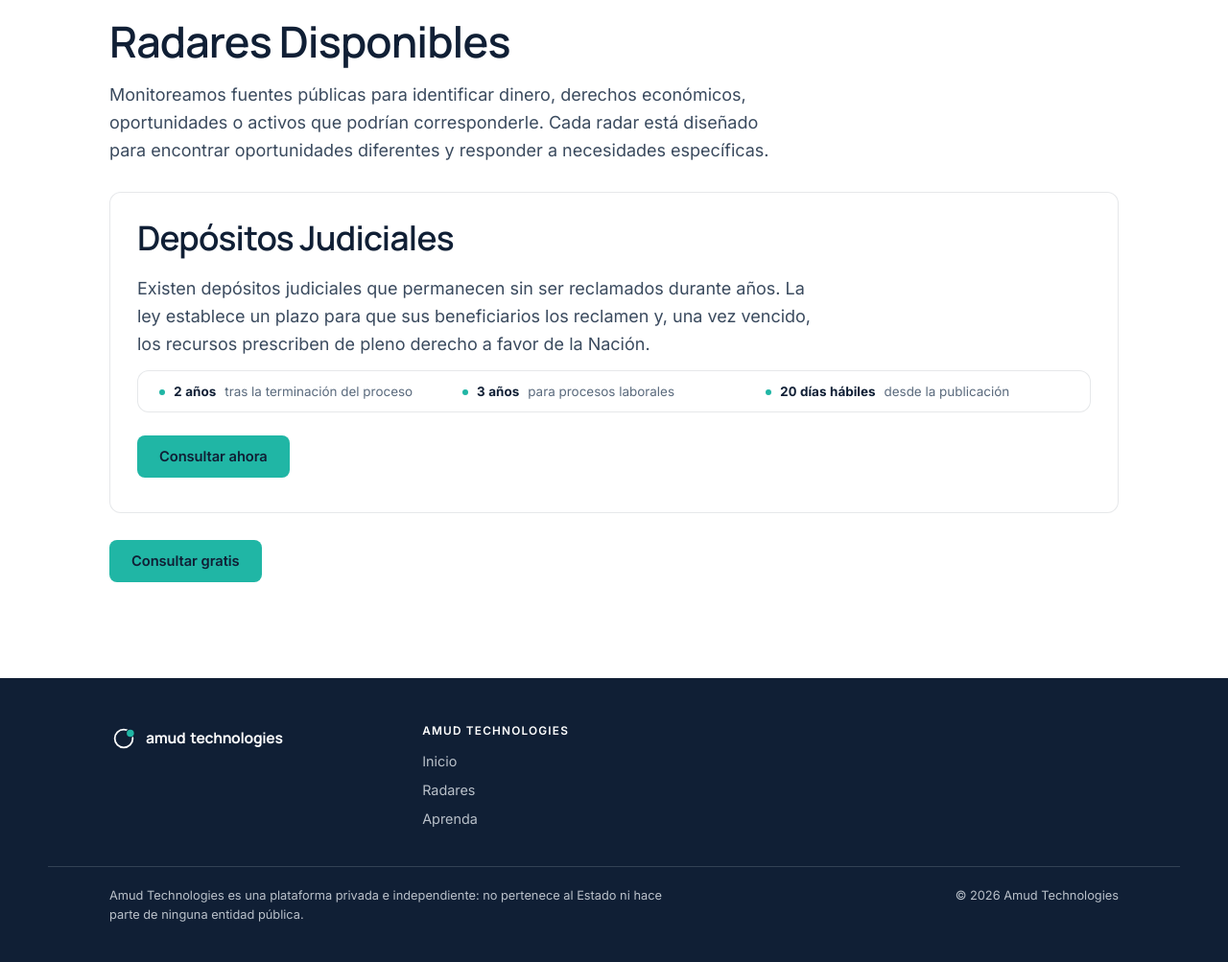
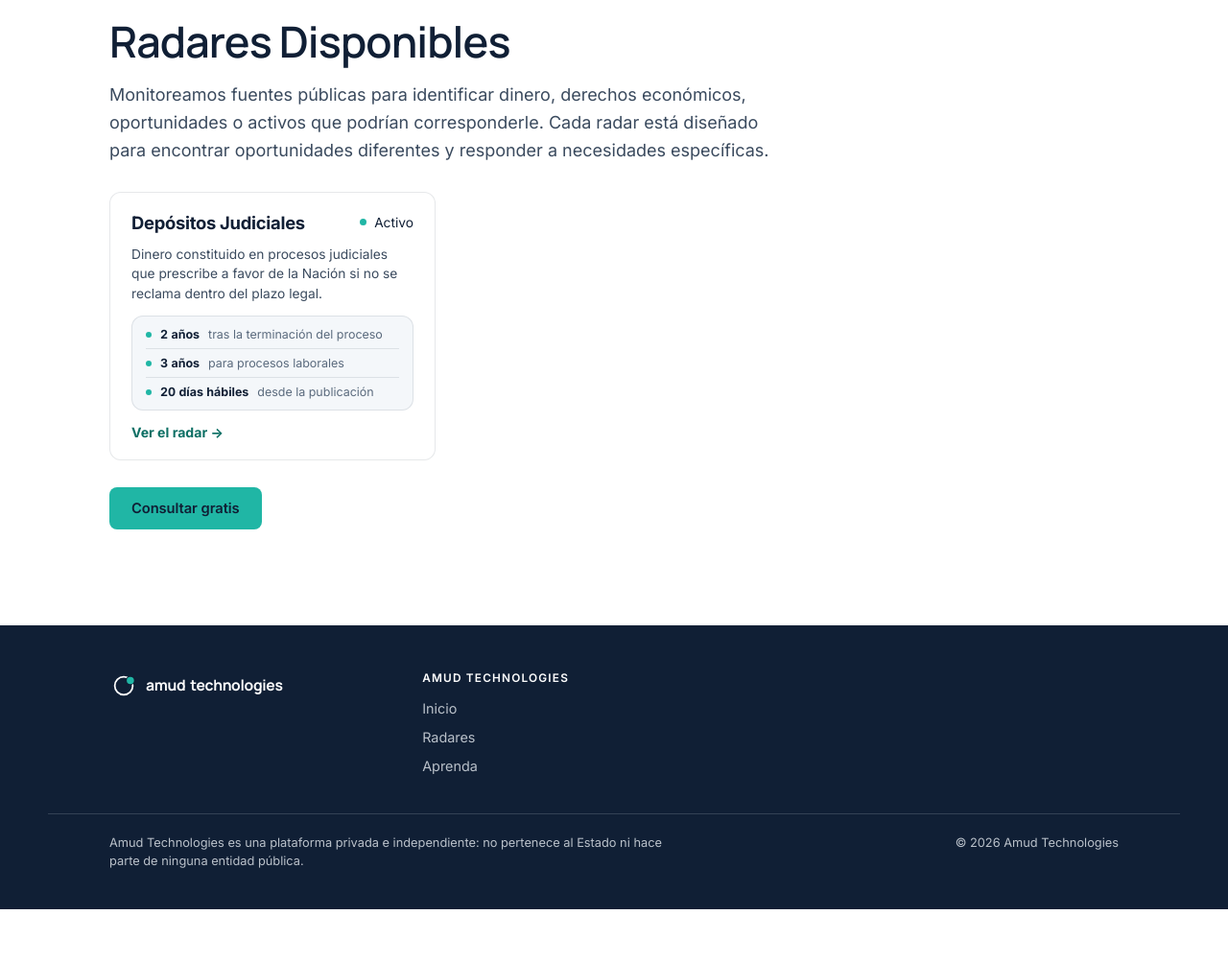
Before and after one commit to amudtechnologies/claims-engine, a Django app: page /radares/ in a window 1280 px wide. Shown: the part 225-1228 px from the top of the page at 96% size. After the commit the page ends 1173 px from the top, so only its background shows below. Run offline with Django 5.2, Linux system fonts and the light colour scheme; data comes from the database, SQL or seed files in the repository.

Commit message:
Radar card on /radares/: compact clickable card (_card.html) in a grid instead of the full landing block
Co-Authored-By: Claude Opus 5.5 <noreply@anthropic.com>

```diff
--- a/web/home/templates/home/radares.html
+++ b/web/home/templates/home/radares.html
@@ -17,7 +17,7 @@
       {% for spec, stats in radars %}
         {% if spec.card_template %}
         {# The radar draws its own card content; `stats` is in scope for it. #}
-        <article class="radar-list-item radar-overview">{% include spec.card_template with heading_tag="h2" %}</article>
+        <a href="{% url spec.landing_url_name %}" class="radar-list-item radar-card">{% include spec.card_template %}</a>
         {% else %}
         {% if spec.is_active %}<a href="{% url spec.landing_url_name %}" class="radar-list-item">{% else %}<div class="radar-list-item radar-list-item--soon">{% endif %}
           <div class="radar-list-item-main">
--- a/web/home/tests.py
+++ b/web/home/tests.py
@@ -41,7 +41,11 @@ class RadarRegistryTests(TestCase):
         # title, legal-terms strip, CTA and figures, with its own stylesheet.
         self.assertContains(response, "Depósitos Judiciales")
         self.assertContains(response, "20 días hábiles")
-        self.assertContains(response, "Consultar ahora")
+        self.assertContains(
+            response, 'href="/depositos-judiciales/" class="radar-list-item radar-card"'
+        )
+        self.assertNotContains(response, "Consultar ahora")  # a card, not the landing block
+        self.assertNotContains(response, "Compact version")  # template comment never leaks
         self.assertContains(response, "css/judicial_deposits.css")
 
     def test_new_radar_shows_without_figures_when_in_development(self):
--- a/web/judicial_deposits/radar.py
+++ b/web/judicial_deposits/radar.py
@@ -75,6 +75,6 @@ spec = RadarSpec(
     search=search,
     is_available=core_cache.is_synced,
     card_stats=card_stats,
-    card_template="judicial_deposits/_overview.html",
+    card_template="judicial_deposits/_card.html",
     stylesheet="css/judicial_deposits.css",
 )
--- /dev/null
+++ b/web/judicial_deposits/templates/judicial_deposits/_card.html
@@ -0,0 +1,14 @@
+{% comment %}Compact version of this radar's landing page, for its card on /radares/.
+The shell wraps it in a link to the landing, so it contains no links.{% endcomment %}
+<div class="radar-card-head">
+  <h2 class="radar-card-title">Depósitos Judiciales</h2>
+  <span class="results-status results-status--active"><span class="dot"></span>{{ spec.status_label }}</span>
+</div>
+<p class="radar-card-desc">{{ spec.problem }}</p>
+{% include "judicial_deposits/_legal_facts.html" %}
+{% if stats %}
+<dl class="radar-card-stats">
+  {% for value, label in stats %}<div><dd>{{ value }}</dd><dt>{{ label }}</dt></div>{% endfor %}
+</dl>
+{% endif %}
+<span class="radar-cta">Ver el radar &rarr;</span>
--- a/web/static/css/judicial_deposits.css
+++ b/web/static/css/judicial_deposits.css
@@ -82,11 +82,21 @@
 }
 
 
-/* The same overview inside its card on /radares/: a smaller heading. */
-.radar-overview { padding: clamp(20px, 3vw, 28px); }
-.radar-overview .hero-stats { gap: 16px 28px; }
-.radar-overview .jd-title { font-size: clamp(1.6rem, 2vw + 0.8rem, 2.2rem); }
-.radar-overview .fact-strip { margin-bottom: 24px; }
+/* COMPACT CARD on /radares/ (judicial_deposits/_card.html) */
+.radar-card { display: flex; flex-direction: column; gap: 12px; padding: 20px 22px; }
+a.radar-card { padding-right: 22px; }
+a.radar-card::after { display: none; }
+.radar-card-head { display: flex; align-items: center; justify-content: space-between; gap: 12px; }
+.radar-card-title { margin: 0; font-size: 1.15rem; font-weight: 700; letter-spacing: -0.015em; color: var(--ink); }
+.radar-card-desc { margin: 0; font-size: 0.86rem; line-height: 1.5; color: var(--ink-soft); }
+.radar-card .fact-strip { flex-direction: column; margin: 0; padding: 4px 14px; background: var(--panel); }
+.radar-card .fact-item { flex: none; padding: 7px 0; font-size: 0.78rem; border-top: 1px solid var(--hair); }
+.radar-card .fact-item:first-child { border-top: none; }
+.radar-card .fact-item:nth-child(-n+3):not(:first-child) { border-top: 1px solid var(--hair); }
+.radar-card-stats { display: grid; grid-template-columns: 1fr 1fr; gap: 12px 16px; margin: 0; padding-top: 12px; border-top: 1px solid var(--hair); }
+.radar-card-stats dd { margin: 0; font-size: 1rem; font-weight: 700; color: var(--ink); white-space: nowrap; font-variant-numeric: tabular-nums; }
+.radar-card-stats dt { margin-top: 2px; font-size: 0.72rem; line-height: 1.35; color: var(--ink-softer); }
+.radar-card .radar-cta { margin-top: 2px; }
 
 /* Figures stay on one line; smaller on phones so the long COP total fits. */
 .jd-stats .stat-num { white-space: nowrap; }
--- a/web/static/css/site.css
+++ b/web/static/css/site.css
@@ -469,3 +469,6 @@ a.radar-list-item:hover::after {
 @media (max-width: 480px) {
   .footer-grid { grid-template-columns: 1fr; }
 }
+
+/* /radares/: radars as a grid of small cards */
+.radars-index .radar-list { display: grid; grid-template-columns: repeat(auto-fill, minmax(320px, 1fr)); gap: 16px; }
```
